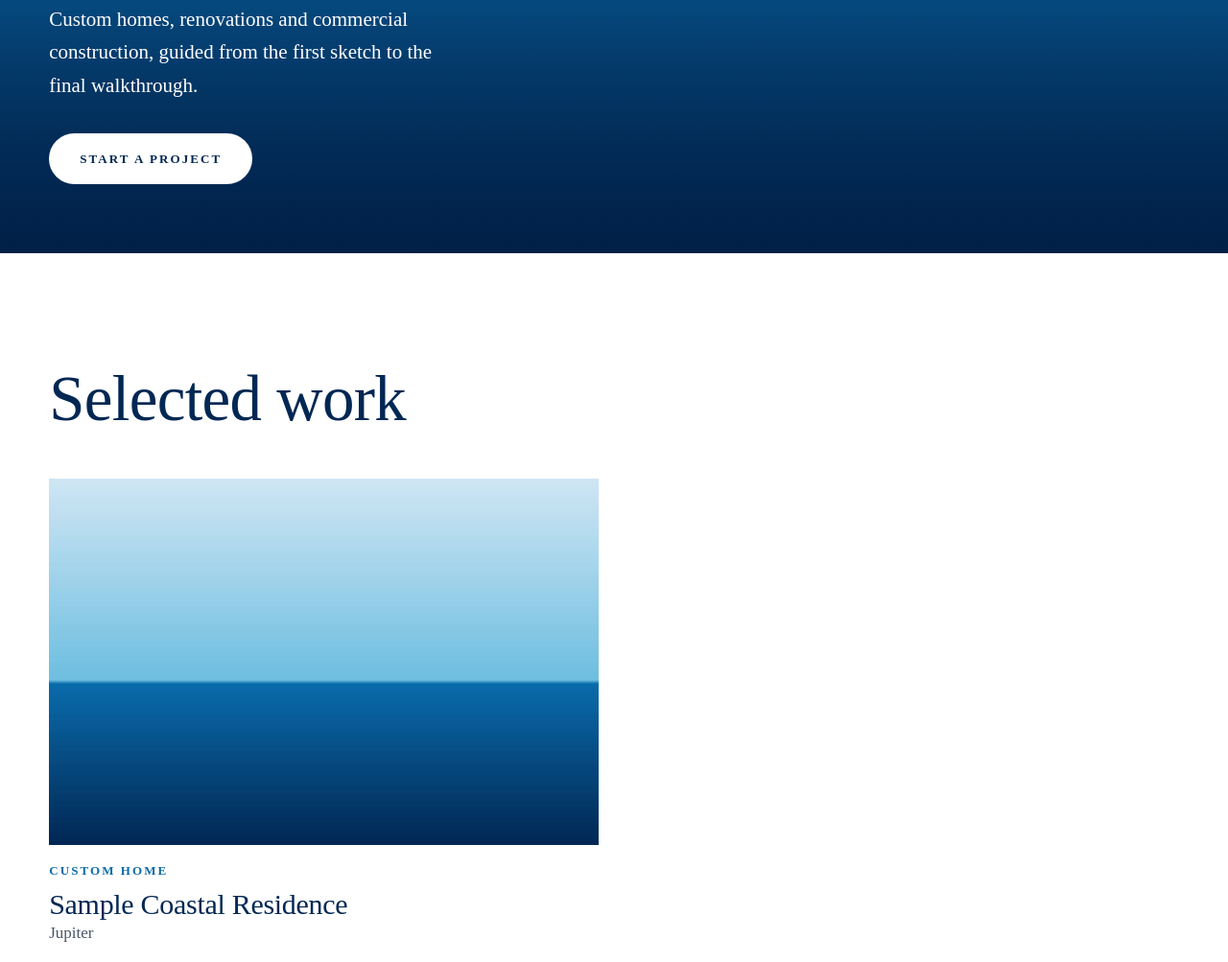
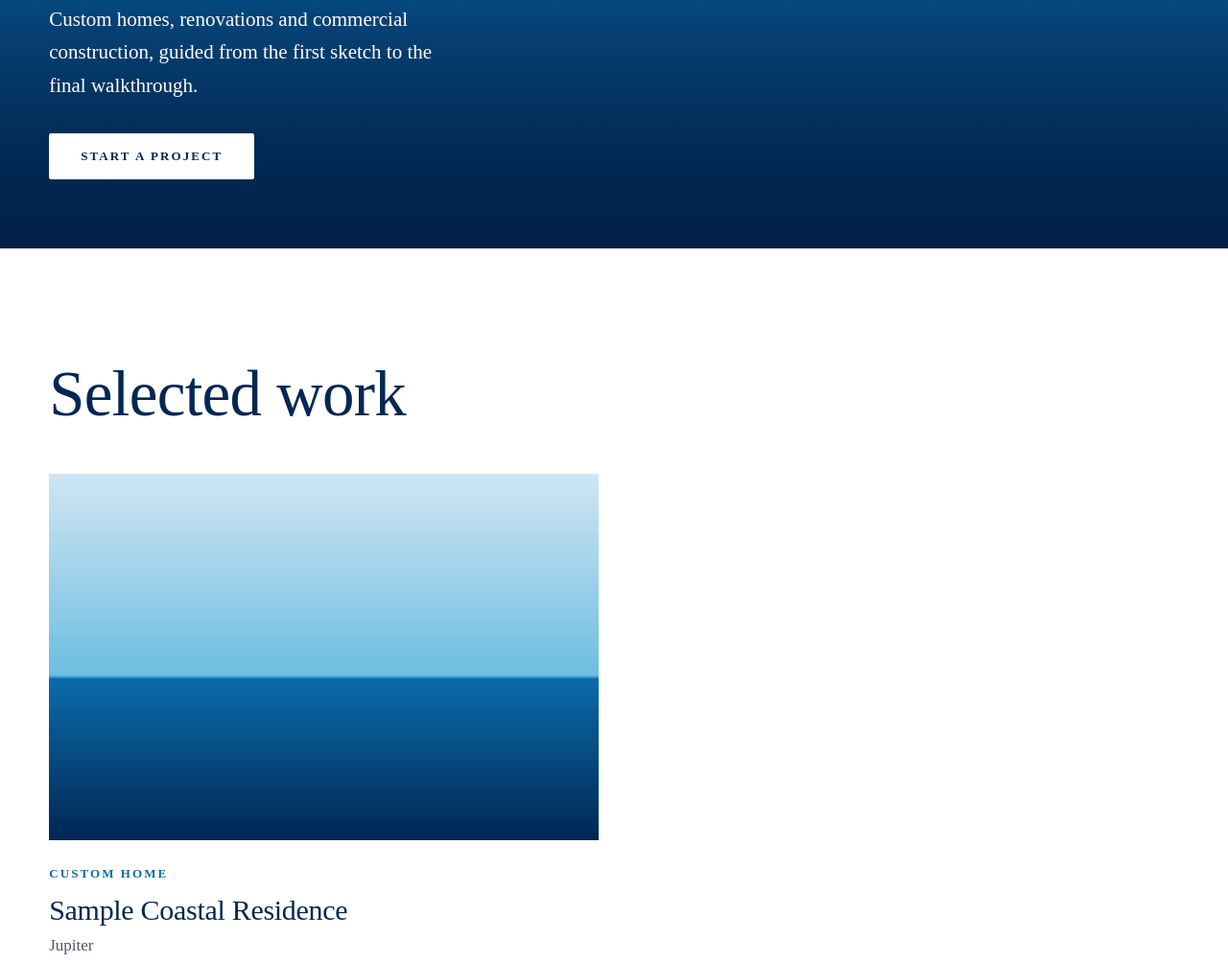
Before and after one commit to michael-fesselmeyer/oceanic-building-group, an Astro site: page / in a window 1280 px wide. Shown: the part 550-1553 px from the top of the page at 96% size. Built offline with nearby package versions, Linux system fonts and the light colour scheme; Astro itself is replaced by a stand-in of ours.

Commit message:
refactor: use Button and ProjectCard on the home page

```diff
--- a/src/pages/index.astro
+++ b/src/pages/index.astro
@@ -2,8 +2,10 @@
 // Home page shell: hero and featured projects. The remaining sections
 // (services, process, design partner, testimonials) are added as they are built.
 import { Image } from 'astro:assets';
+import Button from '../components/Button.astro';
+import ProjectCard from '../components/ProjectCard.astro';
 import BaseLayout from '../layouts/BaseLayout.astro';
-import { getFeaturedProjects, PROJECT_CATEGORY_LABELS } from '../lib/content';
+import { getFeaturedProjects } from '../lib/content';
 import { contactLink, site } from '../lib/site';
 
 const featured = await getFeaturedProjects();
@@ -30,9 +32,11 @@ const hero = featured[0];
         Custom homes, renovations and commercial construction, guided from the first sketch to the
         final walkthrough.
       </p>
-      <a class="button label" href={contactLink.href}>
-        {contactLink.label}
-      </a>
+      <p class="hero-action">
+        <Button href={contactLink.href} inverse>
+          {contactLink.label}
+        </Button>
+      </p>
     </div>
   </section>
 
@@ -41,16 +45,8 @@ const hero = featured[0];
       <h2 id="featured-heading">Selected work</h2>
       <ul role="list" class="project-list">
         {featured.map((project) => (
-          <li class="project">
-            <Image
-              src={project.data.cover}
-              alt={project.data.coverAlt}
-              widths={[480, 800, 1200]}
-              sizes="(max-width: 800px) 100vw, 50vw"
-            />
-            <p class="label category">{PROJECT_CATEGORY_LABELS[project.data.category]}</p>
-            <h3>{project.data.title}</h3>
-            <p class="location">{project.data.location}</p>
+          <li>
+            <ProjectCard project={project} />
           </li>
         ))}
       </ul>
@@ -107,21 +103,8 @@ const hero = featured[0];
     font-size: var(--text-lg);
   }
 
-  .button {
-    display: inline-block;
+  .hero-action {
     margin-top: var(--space-6);
-    padding: var(--space-4) var(--space-6);
-    border-radius: var(--radius-pill);
-    background: var(--color-white);
-    color: var(--color-heading);
-    text-decoration: none;
-    transition:
-      background var(--duration-fast) var(--ease-out),
-      color var(--duration-fast) var(--ease-out);
-  }
-
-  .button:hover {
-    background: var(--color-ocean-300);
   }
 
   .featured {
@@ -133,26 +116,6 @@ const hero = featured[0];
     grid-template-columns: repeat(2, 1fr);
     gap: var(--space-7) var(--space-6);
     margin-top: var(--space-7);
-  }
-
-  .project img {
-    width: 100%;
-    aspect-ratio: 3 / 2;
-    object-fit: cover;
-  }
-
-  .category {
-    margin-top: var(--space-4);
-    color: var(--color-link);
-  }
-
-  .project h3 {
-    margin-top: var(--space-2);
-    font-size: var(--text-xl);
-  }
-
-  .location {
-    color: var(--color-text-muted);
   }
 
   @media (max-width: 800px) {
```
